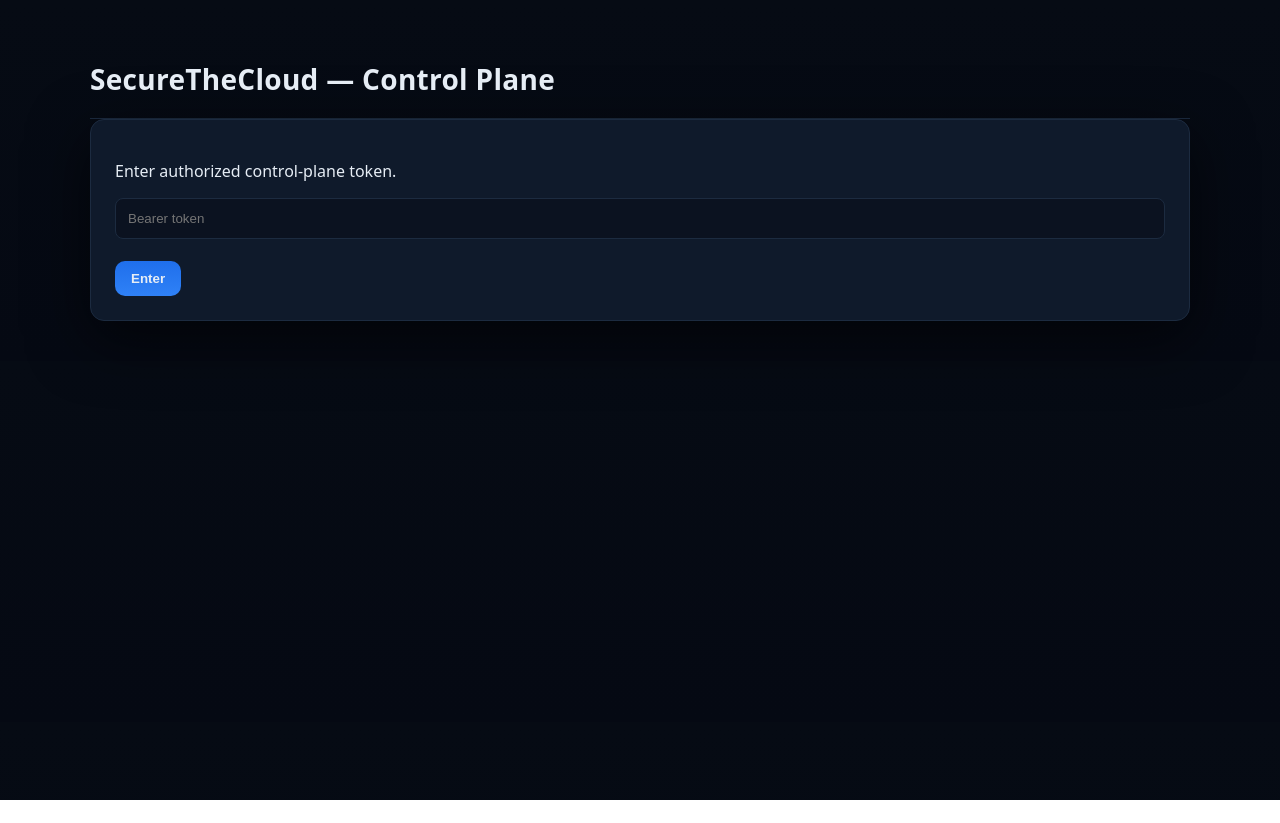
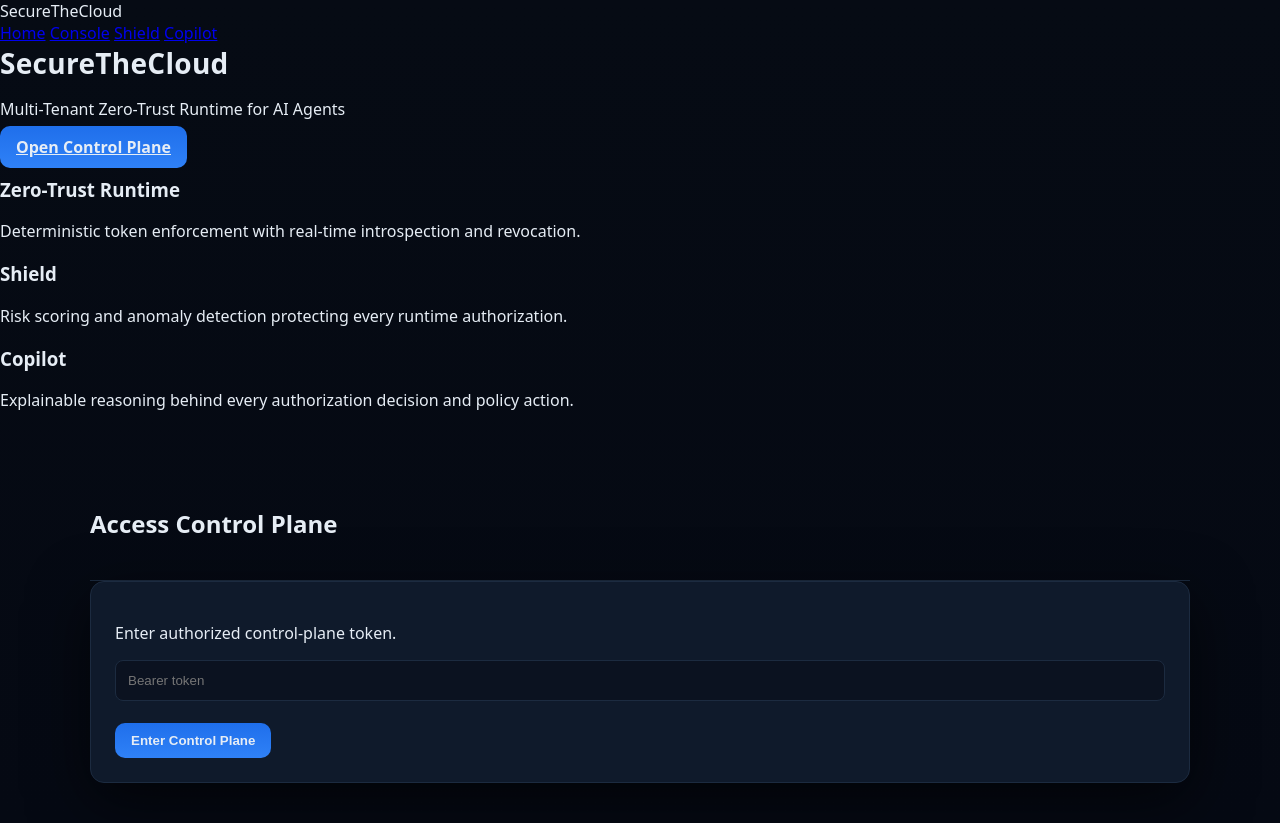
Before and after one commit to S3curethecloud/projects-stc-control-plane, a plain HTML site: page public/index.html in a window 1280 px wide. Before the commit the page ends 800 px from the top, so only its background shows below. Drawn offline with Linux system fonts and the light colour scheme.

Commit message:
server.py

```diff
--- a/public/index.html
+++ b/public/index.html
@@ -3,32 +3,112 @@
 <head>
 <meta charset="utf-8"/>
 <meta name="viewport" content="width=device-width, initial-scale=1"/>
-<title>SecureTheCloud Control Plane</title>
+<title>SecureTheCloud — Zero-Trust Runtime</title>
 <link rel="stylesheet" href="/assets/css/stc-control.css"/>
 </head>
 
 <body>
+
+<nav class="stc-nav">
+  <div class="stc-logo">SecureTheCloud</div>
+
+  <div class="stc-nav-links">
+    <a href="/index.html">Home</a>
+    <a href="/console.html">Console</a>
+    <a href="/shield.html">Shield</a>
+    <a href="/copilot.html">Copilot</a>
+  </div>
+</nav>
+
+
+<section class="hero">
+
+  <h1>SecureTheCloud</h1>
+
+  <p>
+  Multi-Tenant Zero-Trust Runtime for AI Agents
+  </p>
+
+  <a class="btn btn-primary" href="/console.html">
+    Open Control Plane
+  </a>
+
+</section>
+
+
+
+<section class="capabilities">
+
+  <div class="cap-card">
+    <h3>Zero-Trust Runtime</h3>
+    <p>
+    Deterministic token enforcement with real-time introspection and revocation.
+    </p>
+  </div>
+
+  <div class="cap-card">
+    <h3>Shield</h3>
+    <p>
+    Risk scoring and anomaly detection protecting every runtime authorization.
+    </p>
+  </div>
+
+  <div class="cap-card">
+    <h3>Copilot</h3>
+    <p>
+    Explainable reasoning behind every authorization decision and policy action.
+    </p>
+  </div>
+
+</section>
+
+
+
+<section class="access-panel">
+
   <div class="container">
+
     <header>
-    <h1>SecureTheCloud — Control Plane</h1>
+      <h2>Access Control Plane</h2>
     </header>
 
     <div class="panel">
       <p>Enter authorized control-plane token.</p>
-    <input id="token" type="password" placeholder="Bearer token"/>
+
+      <input
+        id="token"
+        type="password"
+        placeholder="Bearer token"
+      />
+
       <br/><br/>
-    <button class="btn btn-primary" id="enter">Enter</button>
-  </div>
+
+      <button class="btn btn-primary" id="enter">
+        Enter Control Plane
+      </button>
+
     </div>
 
+  </div>
+
+</section>
+
+
+
 <script>
+
 document.getElementById("enter").onclick = () => {
+
   const token = document.getElementById("token").value.trim();
+
   if(token){
     window.__STC_TOKEN = token;
     window.location.href="/shield";
   }
+
 };
+
 </script>
+
 </body>
 </html>
```
Also changed, not shown: public/console.html (+11 -0 lines), public/copilot.html (+19 -4 lines), public/shield.html (+19 -4 lines). Lines whose indentation alone changed are shown as unchanged.
